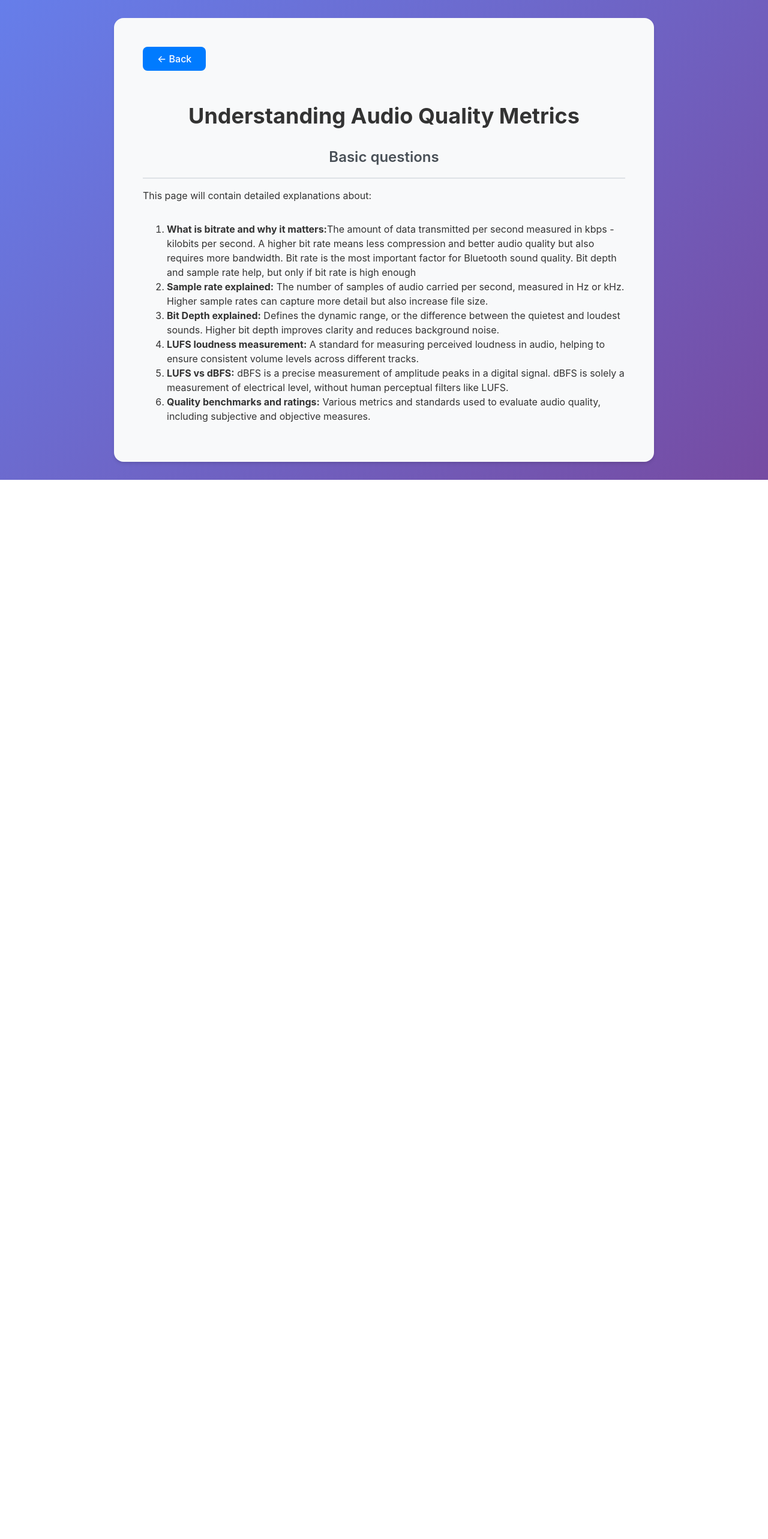
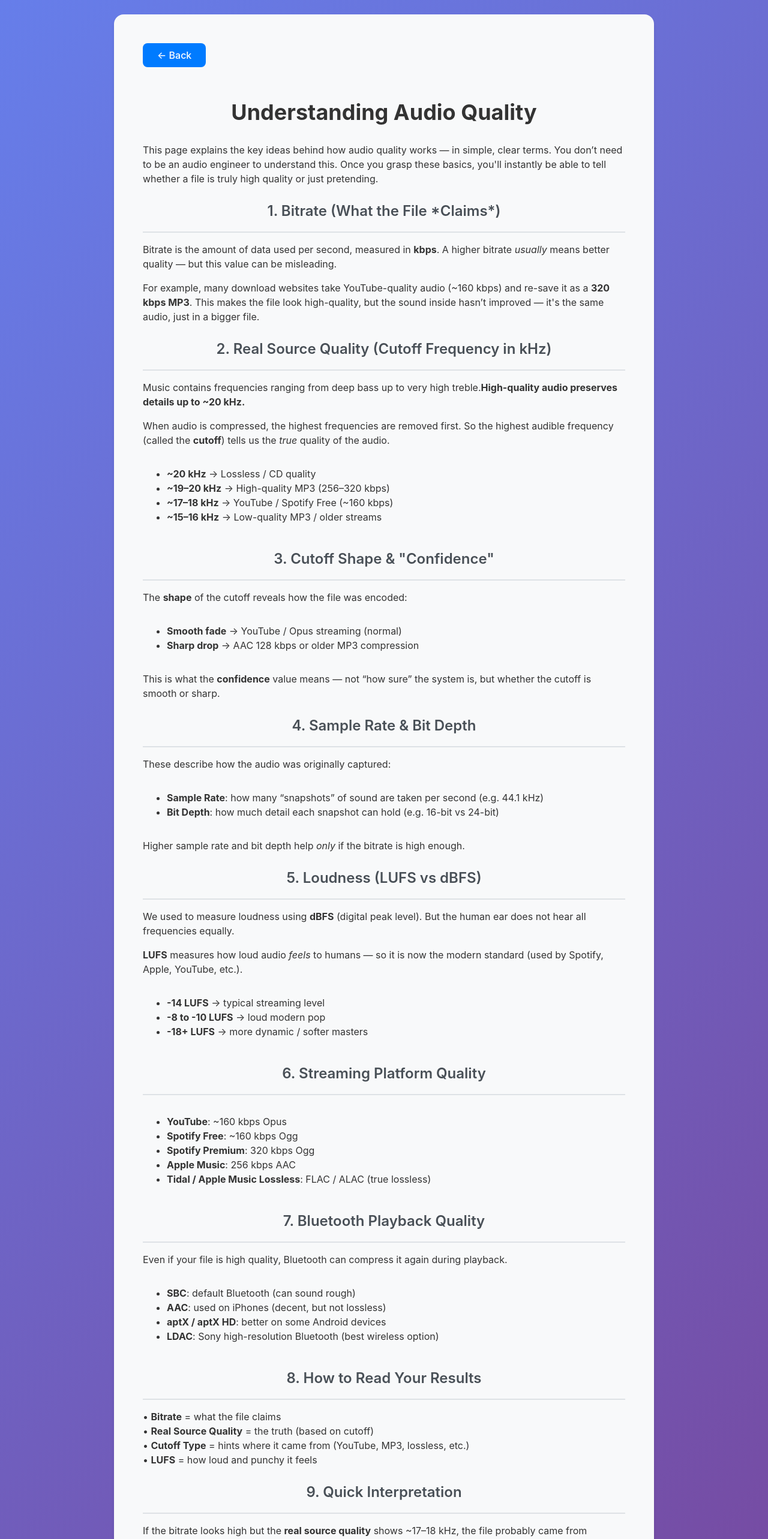
Before and after one commit to masterashwin/mp3, a React (Create React App) app in the folder frontend/: page /info in a window 1280 px wide. Shown: the top 2566 px of the page at 60% size. Before the commit the page ends 800 px from the top, so only its background shows below. Built offline with nearby package versions, Linux system fonts and the light colour scheme.

Commit message:
Education page and true quality

```diff
--- a/frontend/src/pages/AudioEducation.js
+++ b/frontend/src/pages/AudioEducation.js
@@ -9,30 +9,150 @@ const AudioEducation = () => {
       <button onClick={() => navigate(-1)} className="button button--secondary button--back">
         ← Back
       </button>
-      <h1 className="title title--primary">Understanding Audio Quality Metrics</h1>
+
+      <h1 className="title title--primary">Understanding Audio Quality</h1>
+
+      <p className="text--base text--secondary">
+        This page explains the key ideas behind how audio quality works — in simple, clear terms.
+        You don’t need to be an audio engineer to understand this. Once you grasp these basics,
+        you'll instantly be able to tell whether a file is truly high quality or just pretending.
+      </p>
+      {/* 1. BITRATE */}
+      <div className="section">
+        <h2 className="title title--secondary">1. Bitrate (What the File *Claims*)</h2>
+        <p className="text--base text--secondary">
+          Bitrate is the amount of data used per second, measured in <b>kbps</b>.
+          A higher bitrate <i>usually</i> means better quality — but this value can be misleading.
+        </p>
+        <p className="text--base text--secondary">
+          For example, many download websites take YouTube-quality audio (~160 kbps) and
+          re-save it as a <b>320 kbps MP3</b>. This makes the file look high-quality, but the sound
+          inside hasn’t improved — it's the same audio, just in a bigger file.
+        </p>
+      </div>
+      {/* 2. REAL SOURCE QUALITY */}
+      <div className="section">
+        <h2 className="title title--secondary">2. Real Source Quality (Cutoff Frequency in kHz)</h2>
+        <p className="text--base text--secondary">
+          Music contains frequencies ranging from deep bass up to very high treble.
+          <b>High-quality audio preserves details up to ~20 kHz.</b>
+        </p>
+        <p className="text--base text--secondary">
+          When audio is compressed, the highest frequencies are removed first. So the
+          highest audible frequency (called the <b>cutoff</b>) tells us the <i>true</i> quality of the audio.
+        </p>
+
+        <ul className="text--base text--secondary">
+          <li><b>~20 kHz</b> → Lossless / CD quality</li>
+          <li><b>~19–20 kHz</b> → High-quality MP3 (256–320 kbps)</li>
+          <li><b>~17–18 kHz</b> → YouTube / Spotify Free (~160 kbps)</li>
+          <li><b>~15–16 kHz</b> → Low-quality MP3 / older streams</li>
+        </ul>
+      </div>
+      {/* 3. CUTOFF SHAPE / CONFIDENCE */}
+      <div className="section">
+        <h2 className="title title--secondary">3. Cutoff Shape & "Confidence"</h2>
+        <p className="text--base text--secondary">
+          The <b>shape</b> of the cutoff reveals how the file was encoded:
+        </p>
+
+        <ul className="text--base text--secondary">
+          <li><b>Smooth fade</b> → YouTube / Opus streaming (normal)</li>
+          <li><b>Sharp drop</b> → AAC 128 kbps or older MP3 compression</li>
+        </ul>
+
+        <p className="text--base text--secondary">
+          This is what the <b>confidence</b> value means — not “how sure” the system is,
+          but whether the cutoff is smooth or sharp.
+        </p>
+      </div>
+
+      {/* 4. SAMPLE RATE / BIT DEPTH */}
+      <div className="section">
+        <h2 className="title title--secondary">4. Sample Rate & Bit Depth</h2>
+
+        <p className="text--base text--secondary">
+          These describe how the audio was originally captured:
+        </p>
+
+        <ul className="text--base text--secondary">
+          <li><b>Sample Rate</b>: how many “snapshots” of sound are taken per second (e.g. 44.1 kHz)</li>
+          <li><b>Bit Depth</b>: how much detail each snapshot can hold (e.g. 16-bit vs 24-bit)</li>
+        </ul>
+
+        <p className="text--base text--secondary">
+          Higher sample rate and bit depth help <i>only</i> if the bitrate is high enough.
+        </p>
+      </div>
+
+      {/* 5. LOUDNESS */}
+      <div className="section">
+        <h2 className="title title--secondary">5. Loudness (LUFS vs dBFS)</h2>
+
+        <p className="text--base text--secondary">
+          We used to measure loudness using <b>dBFS</b> (digital peak level).
+          But the human ear does not hear all frequencies equally.
+        </p>
+
+        <p className="text--base text--secondary">
+          <b>LUFS</b> measures how loud audio <i>feels</i> to humans — so it is now the modern standard
+          (used by Spotify, Apple, YouTube, etc.).
+        </p>
+
+        <ul className="text--base text--secondary">
+          <li><b>-14 LUFS</b> → typical streaming level</li>
+          <li><b>-8 to -10 LUFS</b> → loud modern pop</li>
+          <li><b>-18+ LUFS</b> → more dynamic / softer masters</li>
+        </ul>
+      </div>
+
+      {/* 6. STREAMING PLATFORM QUALITY */}
+      <div className="section">
+        <h2 className="title title--secondary">6. Streaming Platform Quality</h2>
+
+        <ul className="text--base text--secondary">
+          <li><b>YouTube</b>: ~160 kbps Opus</li>
+          <li><b>Spotify Free</b>: ~160 kbps Ogg</li>
+          <li><b>Spotify Premium</b>: 320 kbps Ogg</li>
+          <li><b>Apple Music</b>: 256 kbps AAC</li>
+          <li><b>Tidal / Apple Music Lossless</b>: FLAC / ALAC (true lossless)</li>
+        </ul>
+      </div>
+
+      {/* 7. BLUETOOTH */}
+      <div className="section">
+        <h2 className="title title--secondary">7. Bluetooth Playback Quality</h2>
+
+        <p className="text--base text--secondary">
+          Even if your file is high quality, Bluetooth can compress it again during playback.
+        </p>
+
+        <ul className="text--base text--secondary">
+          <li><b>SBC</b>: default Bluetooth (can sound rough)</li>
+          <li><b>AAC</b>: used on iPhones (decent, but not lossless)</li>
+          <li><b>aptX / aptX HD</b>: better on some Android devices</li>
+          <li><b>LDAC</b>: Sony high-resolution Bluetooth (best wireless option)</li>
+        </ul>
+      </div>
+
+      {/* 8. INTERPRETING APP RESULTS */}
+      <div className="section">
+        <h2 className="title title--secondary">8. How to Read Your Results</h2>
+
+        <p className="text--base text--secondary">
+          • <b>Bitrate</b> = what the file claims<br />
+          • <b>Real Source Quality</b> = the truth (based on cutoff)<br />
+          • <b>Cutoff Type</b> = hints where it came from (YouTube, MP3, lossless, etc.)<br />
+          • <b>LUFS</b> = how loud and punchy it feels<br />
+        </p>
+      </div>
 
       <div className="section">
-        <h2 className="title title--secondary">Basic questions</h2>
+        <h2 className="title title--secondary">9. Quick Interpretation</h2>
         <p className="text--base text--secondary">
-          This page will contain detailed explanations about:
+          If the bitrate looks high but the <b>real source quality</b> shows ~17–18 kHz,
+          the file probably came from YouTube. If you see ~19–20 kHz, it's a real high-quality MP3.
         </p>
-        <ol className="text--base text--secondary">
-          <li><b>What is bitrate and why it matters:</b>
-            The amount of data transmitted per second measured in kbps - kilobits per second.
-            A higher bit rate means less compression and better audio quality but also requires more bandwidth.
-            Bit rate is the most important factor for Bluetooth sound quality. Bit depth and sample rate help,
-            but only if bit rate is high enough</li>
-          <li><b>Sample rate explained:</b> The number of samples of audio carried per second, measured in Hz or kHz.
-            Higher sample rates can capture more detail but also increase file size.</li>
-          <li><b>Bit Depth explained:</b> Defines the dynamic range, or the difference between the quietest and
-            loudest sounds. Higher bit depth improves clarity and reduces background noise.</li>
-          <li><b>LUFS loudness measurement:</b> A standard for measuring perceived loudness in audio,
-            helping to ensure consistent volume levels across different tracks.</li>
-          <li><b>LUFS vs dBFS:</b> dBFS is a precise measurement of amplitude peaks in a digital signal.
-            dBFS is solely a measurement of electrical level, without human perceptual filters like LUFS.</li>
-          <li><b>Quality benchmarks and ratings:</b> Various metrics and standards used to evaluate audio quality,
-            including subjective and objective measures.</li>
-        </ol>
       </div>
     </div>
   );
--- a/frontend/src/pages/Results.js
+++ b/frontend/src/pages/Results.js
@@ -10,6 +10,29 @@ const Results = ({ data, onReset }) => {
     const minutes = Math.floor(seconds / 60);
     const remainingSeconds = Math.floor(seconds % 60);
     return `${minutes}:${remainingSeconds.toString().padStart(2, '0')}`;
+  };
+
+  const formatCutoff = (hz) => {
+    if (!hz) return "Unknown";
+    return `~${(hz / 1000).toFixed(1)} kHz`;
+  };
+
+  const interpretConfidence = (conf) => {
+    if (conf == null) return "Unknown";
+
+    if (conf < 0.25) return "Smooth (Youtube Opus-style)";
+    if (conf < 0.6) return "Moderate Roll-off";
+    return "Sharp Cutoff (AAC / low-bitrate)";
+  };
+
+  const interpretSourceQuality = (cutoffHz, confidence) => {
+    if (!cutoffHz) return "Unknown";
+    // Convert Hz → kHz for readability
+    const khz = cutoffHz / 1000;
+    if (khz < 16) return "Low Quality (~128 kbps AAC / older YouTube)";  // YouTube Low / AAC 128kbps
+    if (khz < 18) return "YouTube Streaming Quality (~160 kbps Opus)"; // YouTube Opus ~160kbps
+    if (khz < 20) return "High Quality MP3 (~256–320 kbps)";    // MP3 256–320 kbps
+    return "Lossless / Very High Quality (FLAC / CD)";    // Lossless
   };
 
 return (
@@ -42,8 +65,22 @@ return (
                 <div className="metric-card__label">Bitrate</div>
                 <div className="metric-card__value">{metrics.bitrate_kbps} kbps</div>
                 <div className="metric-card__quality">{quality.bitrate_kbps.toUpperCase()}</div>
-                <div className="metric-card__quality">{metrics.true_quality_estimation}</div>
-                <div className="metric-card__quality">{metrics.summaryCutOff.confidence}</div>
+                <hr className="metric-separator" />
+                <div className="metric-card__sub">
+                  <div className="metric-card__sub--label">Real Source Quality:</div>
+                  <div className="metric-card__sub--value">{formatCutoff(metrics.true_quality_estimation)}</div>
+                </div>
+                <div className="metric-card__sub">
+                  <div className="metric-card__sub--label">Cutoff Type:</div>
+                  <div className="metric-card__sub--value">{interpretConfidence(metrics.summaryCutOff.confidence)}</div>
+                </div>
+                <hr className="metric-separator" />
+                <div className="metric-card__sub">
+                  <div className="metric-card__sub--label">Likely Audio Origin:</div>
+                  <div className="metric-card__sub--value">
+                    {interpretSourceQuality(metrics.true_quality_estimation, metrics.summaryCutOff.confidence)}
+                  </div>
+                </div>
             </div>
 
             <div className={`metric-card metric-card--${quality.sample_rate_kHz}`}>
--- a/frontend/src/styles/blocks/metric-card.css
+++ b/frontend/src/styles/blocks/metric-card.css
@@ -34,6 +34,28 @@
   letter-spacing: 1px;
 }
 
+.metric-card__sub {
+  margin-top: var(--spacing-sm);
+  font-size: var(--font-size-sm);
+  color: var(--color-gray-700);
+}
+
+.metric-card__sub--label {
+  font-weight: var(--font-weight-semibold);
+  margin-bottom: 2px;
+}
+
+.metric-card__sub--value {
+  font-weight: var(--font-weight-bold);
+  color: var(--color-dark);
+}
+
+.metric-separator {
+  border: none;
+  border-top: 1px solid var(--color-gray-600);
+  margin: var(--spacing-md) 0;
+}
+
 .metric-card--golden {
   background: var(--color-quality-golden);
 }
```
Also changed, not shown: 1 other file (tests, documents, lock files or other folders).
